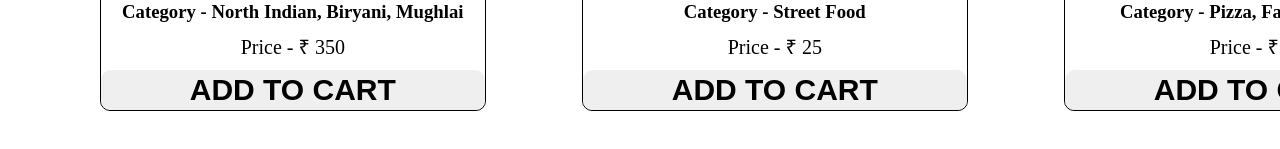
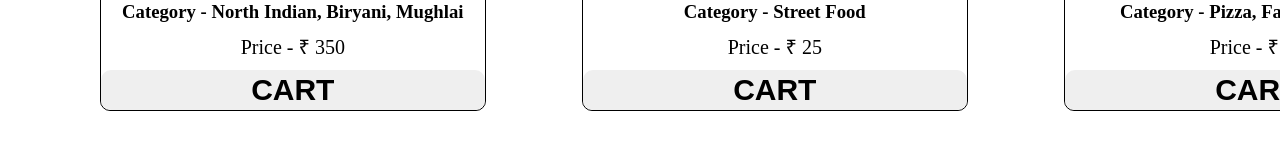
Before and after one commit to ayushchars/Hungry_App, a React (Create React App) app: page / in a window 1280 px wide. Shown: the part 445-594 px from the top of the page. Built offline with nearby package versions, Linux system fonts and the light colour scheme.

Commit message:
change carts

```diff
--- a/src/container/products.js
+++ b/src/container/products.js
@@ -34,7 +34,7 @@ function Products() {
                             <p>Price - ₹ {price}</p>
                         </div>
                         <div className='btn'>
-                            <button onClick={() => send(item)}>ADD TO CART</button>
+                            <button onClick={() => send(item)}>CART</button>
                         </div>
 
                     </div>
```
